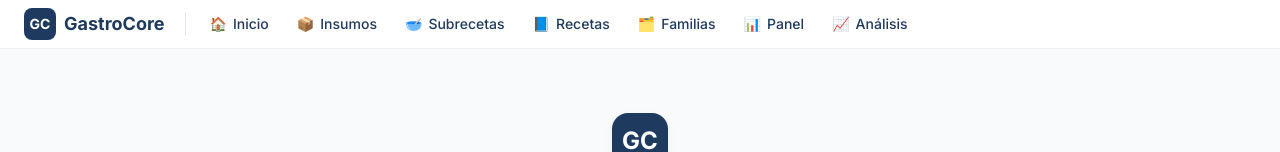
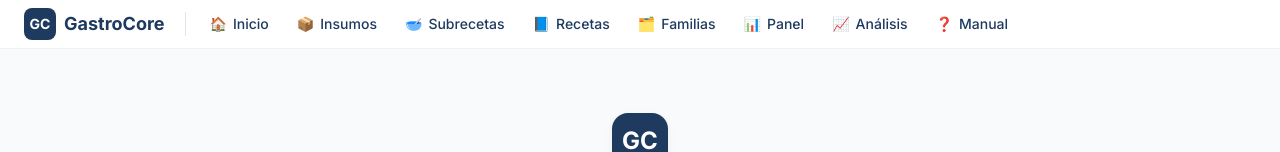
Before and after one commit to grupolbmjv-bit/Mafia-Taqueria, a Next.js app: page / in a window 1280 px wide. Shown: the top 152 px of the page. Built offline with nearby package versions, Linux system fonts and the light colour scheme.

Commit message:
feat: agrega enlace Manual a la barra de navegacion

```diff
--- a/app/layout.tsx
+++ b/app/layout.tsx
@@ -16,19 +16,20 @@ const jetbrains = JetBrains_Mono({
 });
 
 export const metadata: Metadata = {
-  title: 'GastroCore \u2014 ERP de Costeo de Recetas',
+  title: 'GastroCore — ERP de Costeo de Recetas',
   description:
     'Plataforma de costeo de recetas para restaurantes. Insumos, recetas, food cost y precios sugeridos.',
 };
 
 const NAV = [
-  { href: '/', label: 'Inicio', icon: '\uD83C\uDFE0' },
-  { href: '/insumos', label: 'Insumos', icon: '\uD83D\uDCE6' },
-  { href: '/subrecetas', label: 'Subrecetas', icon: '\uD83E\uDD63' },
-  { href: '/recetas', label: 'Recetas', icon: '\uD83D\uDCD8' },
-  { href: '/recetas/familias', label: 'Familias', icon: '\uD83D\uDDC2\uFE0F' },
-  { href: '/recetas/resumen', label: 'Panel', icon: '\uD83D\uDCCA' },
-  { href: '/analisis', label: 'An\u00e1lisis', icon: '\uD83D\uDCC8' },
+  { href: '/', label: 'Inicio', icon: '🏠' },
+  { href: '/insumos', label: 'Insumos', icon: '📦' },
+  { href: '/subrecetas', label: 'Subrecetas', icon: '🥣' },
+  { href: '/recetas', label: 'Recetas', icon: '📘' },
+  { href: '/recetas/familias', label: 'Familias', icon: '🗂️' },
+  { href: '/recetas/resumen', label: 'Panel', icon: '📊' },
+  { href: '/analisis', label: 'Análisis', icon: '📈' },
+  { href: '/manual', label: 'Manual', icon: '❓' },
 ];
 
 export default function RootLayout({
```
